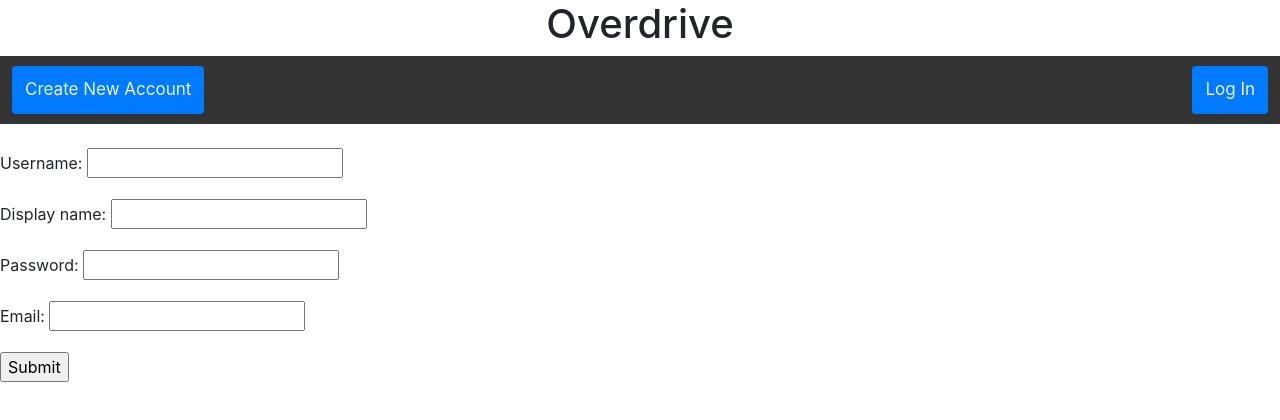
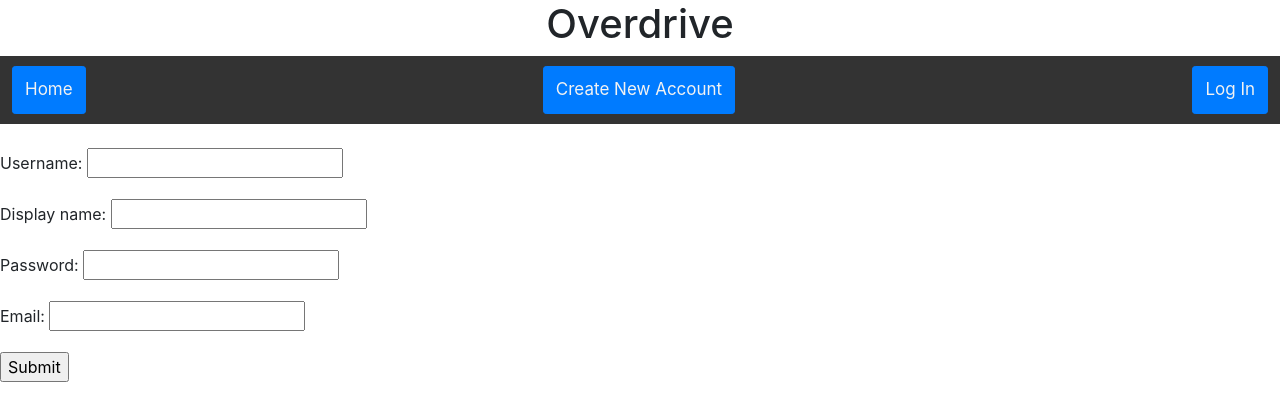
Before and after one commit to Janell-Huyck/overdrive-library, a Django app: page /create_user/ in a window 1280 px wide. Shown: the top 420 px of the page. Run offline with Django 3.2, Linux system fonts and the light colour scheme; some libraries are stand-ins or nearby versions.

Commit message:
added 'home' button to menu bar

```diff
--- a/templates/menubar.html
+++ b/templates/menubar.html
@@ -1,4 +1,5 @@
             <div class="topnav">
+                <a class="btn btn-primary btn-sm" href="{% url 'home'%}">Home</a>
 
                 {% comment %} Only shows if you're logged out {% endcomment %}
                 {% if not user.is_authenticated %}
```
